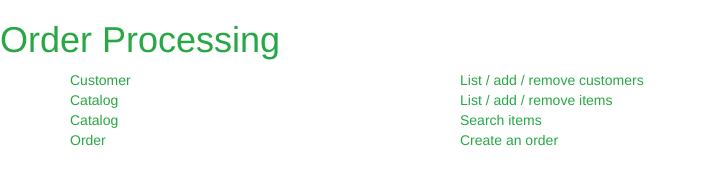
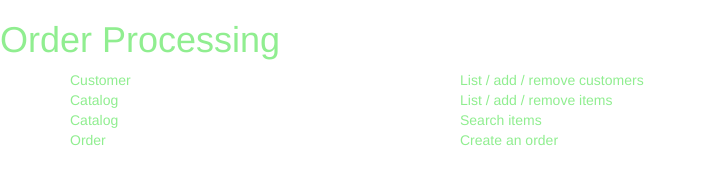
Before and after one commit to knakatasf/microservice-source, a plain HTML site: page frontend-service/index.html in a window 1280 px wide. Shown: the whole page, without its empty margins (0-705 px from the left). Drawn offline with nearby package versions, Linux system fonts and the light colour scheme.

Commit message:
Frontend-service: changed the color

```diff
--- a/frontend-service/index.html
+++ b/frontend-service/index.html
@@ -14,13 +14,13 @@
 
 <style>
 	body {
-		color: #28a745;
+		color: lightgreen;
 	}
 	a {
-		color: #28a745;
+		color: lightgreen;
 	}
 	a:hover {
-		color: #19692c;
+		color: lightgreen;
 	}
 </style>
 
```
